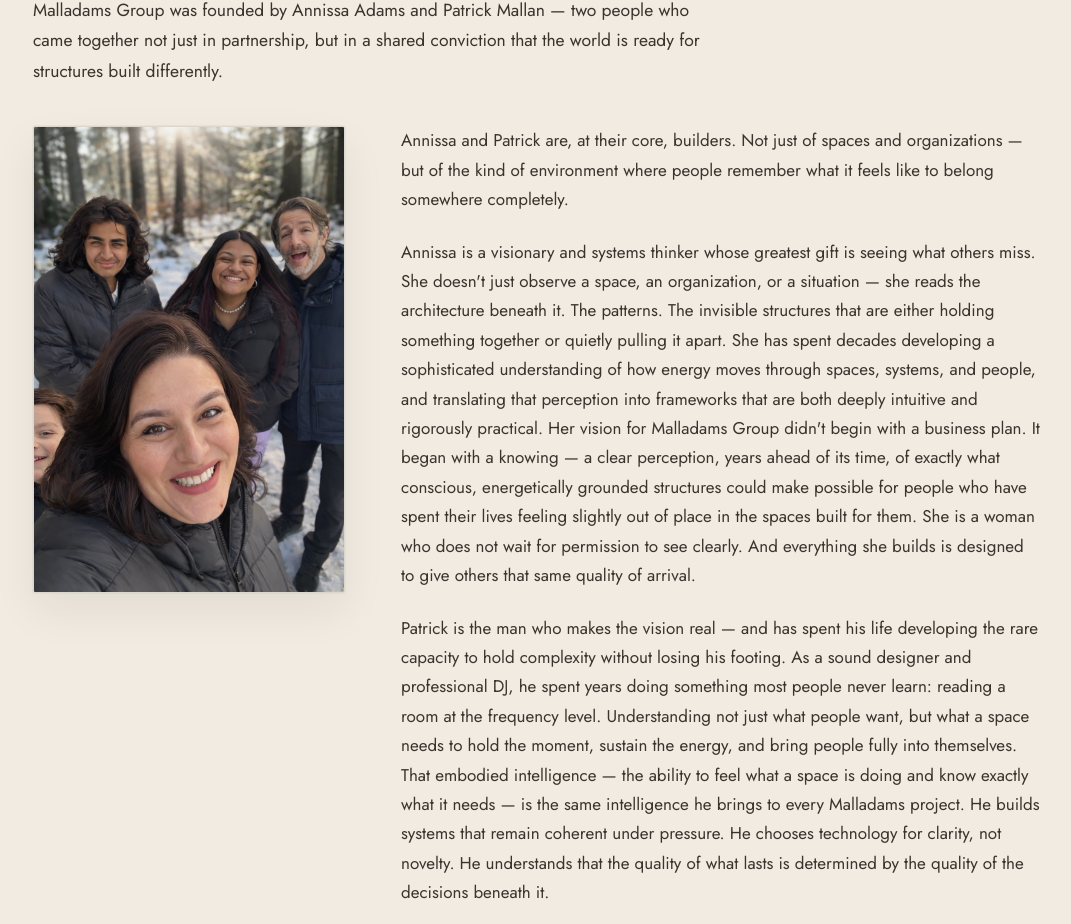
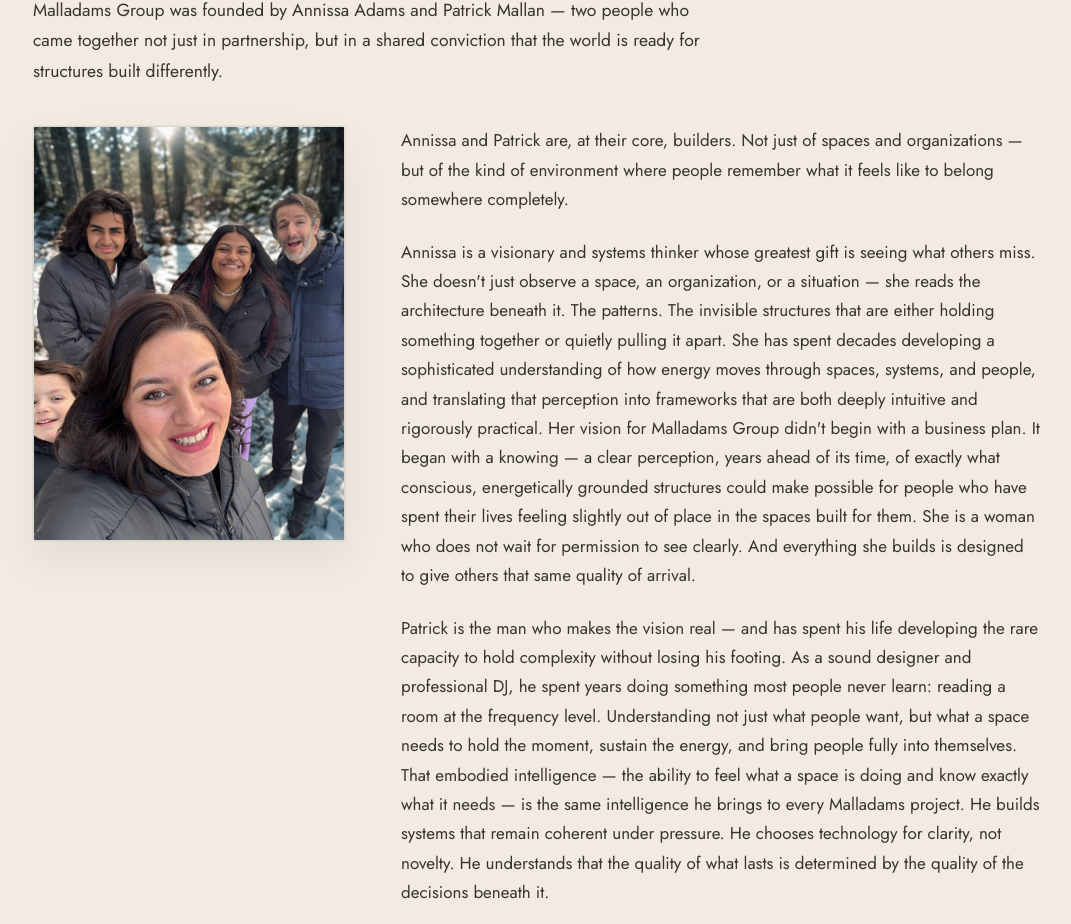
Before and after one commit to patrickmallan/malladamsgroup, a React (Vite) app in the folder web/: page / in a window 1280 px wide. Shown: the part 5736-6660 px from the top of the page, without its empty margins (71-1142 px from the left). Built offline with nearby package versions, Linux system fonts and the light colour scheme; no server answers.

Commit message:
Update Founders family image dimensions and cache-bust param

```diff
--- a/web/src/components/Founders.tsx
+++ b/web/src/components/Founders.tsx
@@ -19,9 +19,9 @@ export function Founders() {
           <figure className="founders__figure">
             <img
               className="founders__image"
-              src="/Malladams%20Family.webp"
-              width={1024}
-              height={1536}
+              src="/Malladams%20Family.webp?v=2"
+              width={1600}
+              height={2133}
               loading="lazy"
               decoding="async"
               alt="Annissa Adams and Patrick Mallan with their children. The Malladams Group founders at home — the lived foundation behind their work building structures that hold."
```
Also changed, not shown: web/public/Malladams Family.webp.
